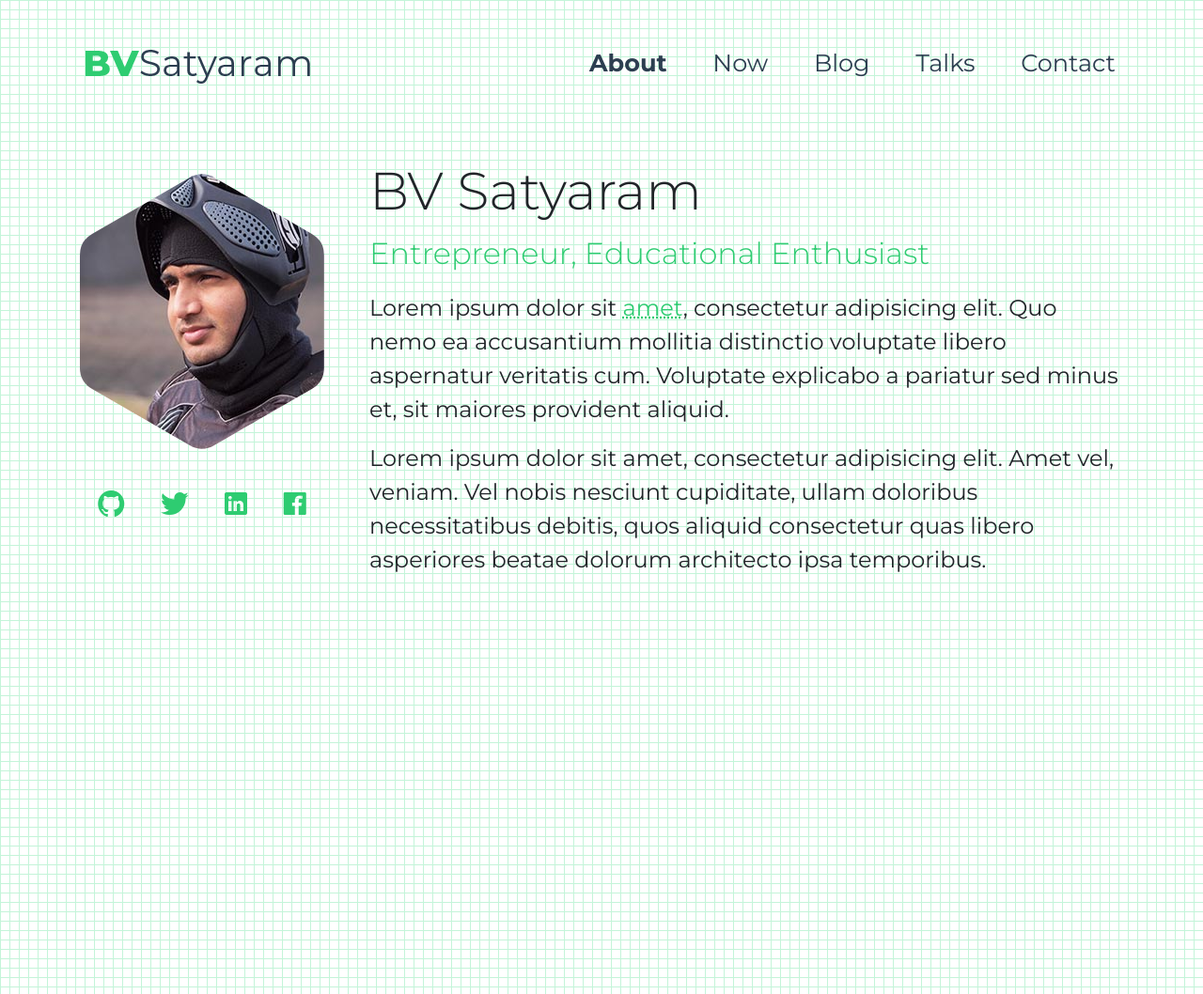
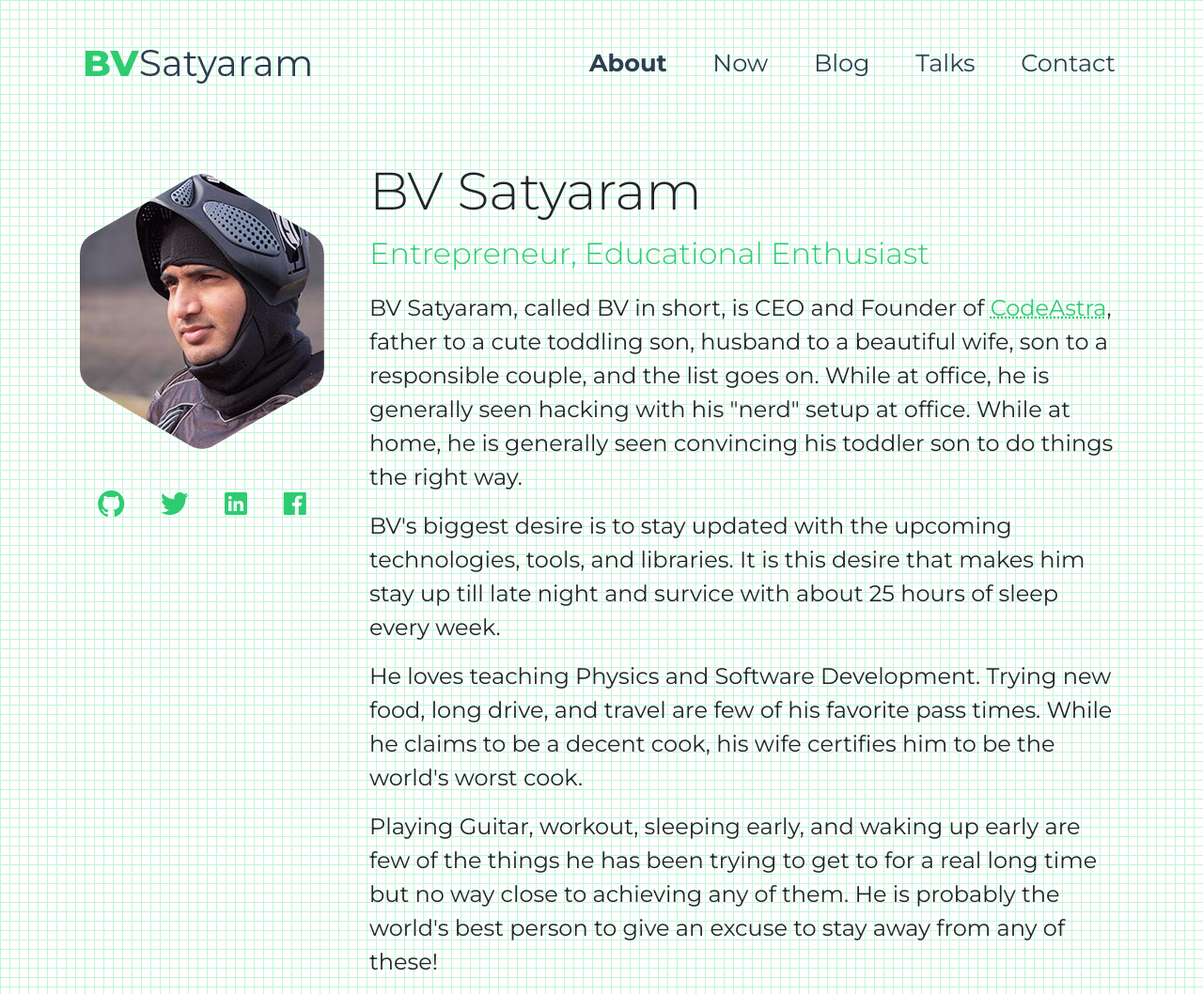
Before and after one commit to bvsatyaram/bvsatyaram.github.io, a Jekyll site: the page built from index.html, in a window 1280 px wide. Shown: the whole page at 94% size. Built offline with Jekyll 4.4.1, drawn with Linux system fonts in a browser that asks for light colours; nearby versions of some CDN libraries.

Commit message:
Add about content

```diff
--- a/_config.yml
+++ b/_config.yml
@@ -16,12 +16,15 @@
 title: BV Satyaram
 # email: your-email@example.com
 description: >- # this means to ignore newlines until "baseurl:"
-  Entrepreneur, Educational Enthusiast
-  Visionary.
+  Entrepreneur,
+  Educational Enthusiast
 baseurl: "" # the subpath of your site, e.g. /blog
 url: "https://www.bvsatyaram.com" # the base hostname & protocol for your site, e.g. http://example.com
 twitter_username: bvsatyaram
 github_username:  bvsatyaram
+
+# Custom Tags
+codeastra_link_tag: '<a href="https://www.codeastra.com/" target="_blank">CodeAstra</a>'
 
 # Build settings
 markdown: kramdown
--- a/index.html
+++ b/index.html
@@ -27,9 +27,21 @@ title: BV Satyaram
     Entrepreneur, Educational Enthusiast
   </p>
   <p>
-    Lorem ipsum dolor sit <a href='#'>amet</a>, consectetur adipisicing elit. Quo nemo ea accusantium mollitia distinctio voluptate libero aspernatur veritatis cum. Voluptate explicabo a pariatur sed minus et, sit maiores provident aliquid.
+    BV Satyaram, called BV in short, is CEO and Founder of {{site.codeastra_link_tag}}, father to a cute toddling son, husband to a beautiful wife, son to a responsible couple, and the list goes on.
+    While at office, he is generally seen hacking with his "nerd" setup at office.
+    While at home, he is generally seen convincing his toddler son to do things the right way.
   </p>
   <p>
-    Lorem ipsum dolor sit amet, consectetur adipisicing elit. Amet vel, veniam. Vel nobis nesciunt cupiditate, ullam doloribus necessitatibus debitis, quos aliquid consectetur quas libero asperiores beatae dolorum architecto ipsa temporibus.
+    BV's biggest desire is to stay updated with the upcoming technologies, tools, and libraries.
+    It is this desire that makes him stay up till late night and survice with about 25 hours of sleep every week.
+  </p>
+  <p>
+    He loves teaching Physics and Software Development.
+    Trying new food, long drive, and travel are few of his favorite pass times.
+    While he claims to be a decent cook, his wife certifies him to be the world's worst cook.
+  </p>
+  <p>
+    Playing Guitar, workout, sleeping early, and waking up early are few of the things he has been trying to get to for a real long time but no way close to achieving any of them.
+    He is probably the world's best person to give an excuse to stay away from any of these!
   </p>
 </div>
--- a/now.html
+++ b/now.html
@@ -31,7 +31,7 @@ permalink: /now/
 <article>
   <h3>Work:</h3>
   <p>
-    I am working on <a href="https://www.codeastra.com">CodeAstra</a> growth.
+    I am working on {{site.codeastra_link_tag}} growth.
     I am generally excited to learn new things and I spend a lot of time in learning new things.
     I am trying hard to refrain from this for the next few weeks to put my maximum efforts directed towards CodeAstra's growth.
   </p>
```
